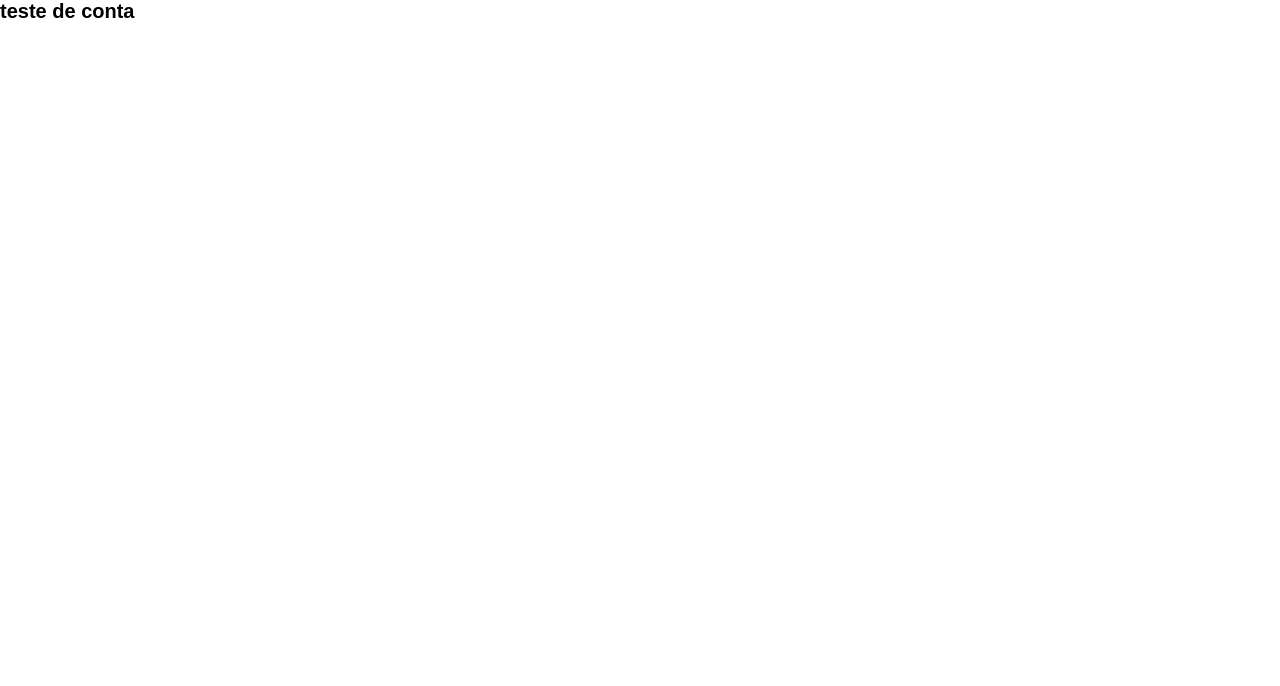
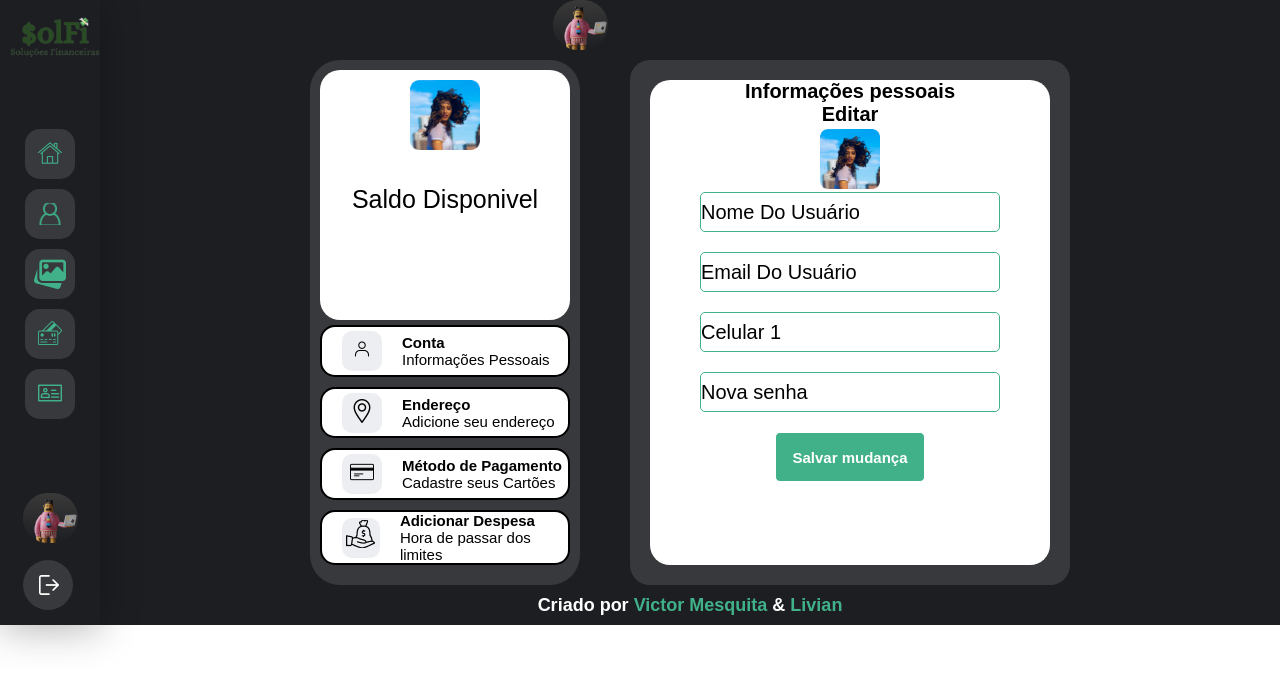
Before and after one commit to victor-joness/Solf1-Solucoes-Financeiras, a React (Create React App) app in the folder Client/: page /dashboard-conta in a window 1280 px wide. Shown: the top 686 px of the page. Built offline with nearby package versions, Linux system fonts and the light colour scheme; a web font is replaced by a local one.

Commit message:
Update Dashboard-options-conta.jsx

```diff
--- a/Client/src/Pages/Autorizada/Dashboard/Options/Conta/Dashboard-options-conta.jsx
+++ b/Client/src/Pages/Autorizada/Dashboard/Options/Conta/Dashboard-options-conta.jsx
@@ -1,10 +1,180 @@
-import React from "react";
-import "./Dashboard-options-conta.css";
+import React from 'react';
+import './Dashboard-options-conta.css';
+
+import { Formik, Form, Field, ErrorMessage } from 'formik';
+import * as yup from 'yup';
+import Axios from 'axios';
+import { useNavigate } from 'react-router-dom';
+
+import Menulateral from '../../../../../Components/NavBar/menulateral';
+import avatar from '../../../../../images/AVATAR-ICON.png';
+import avatar2 from '../../../../../images/AVATAR.png';
+
+import UserContainer from '../../../../../Components/User/UserContainer';
+import OptionsContainer from '../../../../../Components/Options/OptionsContainer';
 
 const PageDashboardOptionsConta = () => {
+    const navigate = useNavigate();
+
+    const handleClickRegister = (values) => {
+        Axios.post('http://localhost:3001/editar', {
+            email: global.email,
+            nome: values.nome,
+            emailnovo: values.email,
+            celular1: values.celular1,
+            senha: values.senha
+        }).then((response) => {
+            console.log(response)
+
+            global.nome = response.data.nome;
+            global.email = response.data.email;
+            global.celular = response.data.celular;
+            global.endereco = response.data.endereco;
+
+            navigate(`/Dashboard`);
+        });
+    };
+
+    const nome = global.nome;
+
+    const validationRegister = yup.object().shape({
+        nome: yup
+            .string()
+            .min(5, 'Seu nome deve ter pelo menos 5 caracteres')
+            .required(),
+        email: yup
+            .string()
+            .email('insira um email valido')
+            .required(),
+        celular1: yup
+            .string()
+            .min(11, 'Seu Número deve ter pelo menos 11 caracteres')
+            .max(11)
+            .required(),
+        senha: yup
+            .string()
+            .min(6, 'Sua senha deve ter pelo menos 6 caracteres')
+            .required(),
+    });
+
     return (
-        <div><h1>teste de conta</h1></div>
-    )
-}
+        <div className="OptionsConta--container">
+            <Menulateral></Menulateral>
+            <div className="OptionsConta--container--direita">
+                <div className="OptionsConta--Container--direita__usuario">
+                    <img src={avatar} alt="avatar do usuario" />
+                    <h1>{nome}</h1>
+                </div>
+
+                <div className="OptionsConta--container--direita__mid">
+                    <div className="OptionsConta--container--direita--mid__esquerda">
+                        <UserContainer></UserContainer>
+                        <OptionsContainer></OptionsContainer>
+                    </div>
+
+                    <div className="OptionsConta--container--direita--mid__direita">
+                        <div className="OptionsConta--container--direita--mid--direita__infos">
+                            <div className="OptionsConta--container--direita--mid--direita--infos__superior">
+                                <h1>Informações pessoais</h1>
+
+                                <h3>Editar</h3>
+                            </div>
+
+                            <div className="OptionsConta--container--direita--mid--direita--infos__mid">
+                                <div className="OptionsConta--container--direita--mid--direita--infos--mid__image">
+                                    <img
+                                        src={avatar2}
+                                        alt="imagem do usuario"
+                                    />
+                                </div>
+                            </div>
+
+                            <div className="OptionsConta--container--direita--mid--direita--infos--mid__inputs">
+                                <Formik
+                                    initialValues={{}}
+                                    onSubmit={handleClickRegister}
+                                    validationSchema={validationRegister}
+                                >
+                                    <Form className="OptionsConta-form">
+                                        <div className="OptionsConta-form-input">
+                                            <Field
+                                                name="nome"
+                                                className="form-OptionsConta"
+                                                placeholder="Nome Do Usuário"
+                                                autoComplete="off"
+                                            ></Field>
+                                            <ErrorMessage
+                                                component="span"
+                                                name="nome"
+                                                className="form-error"
+                                            ></ErrorMessage>
+                                        </div>
+
+                                        <div className="OptionsConta-form-input">
+                                            <Field
+                                                name="email"
+                                                className="form-OptionsConta"
+                                                placeholder="Email Do Usuário"
+                                                autoComplete="off"
+                                            ></Field>
+                                            <ErrorMessage
+                                                component="span"
+                                                name="email"
+                                                className="form-error"
+                                            ></ErrorMessage>
+                                        </div>
+
+                                        <div className="OptionsConta-form-input">
+                                            <Field
+                                                name="celular1"
+                                                className="form-OptionsConta"
+                                                placeholder="Celular 1"
+                                                autoComplete="off"
+                                            ></Field>
+                                            <ErrorMessage
+                                                component="span"
+                                                name="celular1"
+                                                className="form-error"
+                                            ></ErrorMessage>
+                                        </div>
+
+                                        <div className="OptionsConta-form-input">
+                                            <Field
+                                                name="senha"
+                                                className="form-OptionsConta"
+                                                placeholder="Nova senha"
+                                                autoComplete="off"
+                                                type="password"
+                                            ></Field>
+                                            <ErrorMessage
+                                                component="span"
+                                                name="senha"
+                                                className="form-error"
+                                            ></ErrorMessage>
+                                        </div>
+
+                                        <button
+                                            className="button2--OptionsConta"
+                                            type="submit"
+                                        >
+                                            Salvar mudança
+                                        </button>
+                                    </Form>
+                                </Formik>
+                            </div>
+                        </div>
+                    </div>
+                </div>
+
+                <div className="OptionsConta--Container--direita__footer">
+                    <h2>
+                        Criado por <span>Victor Mesquita</span> &{' '}
+                        <span>Livian</span>
+                    </h2>
+                </div>
+            </div>
+        </div>
+    );
+};
 
 export default PageDashboardOptionsConta;
```
